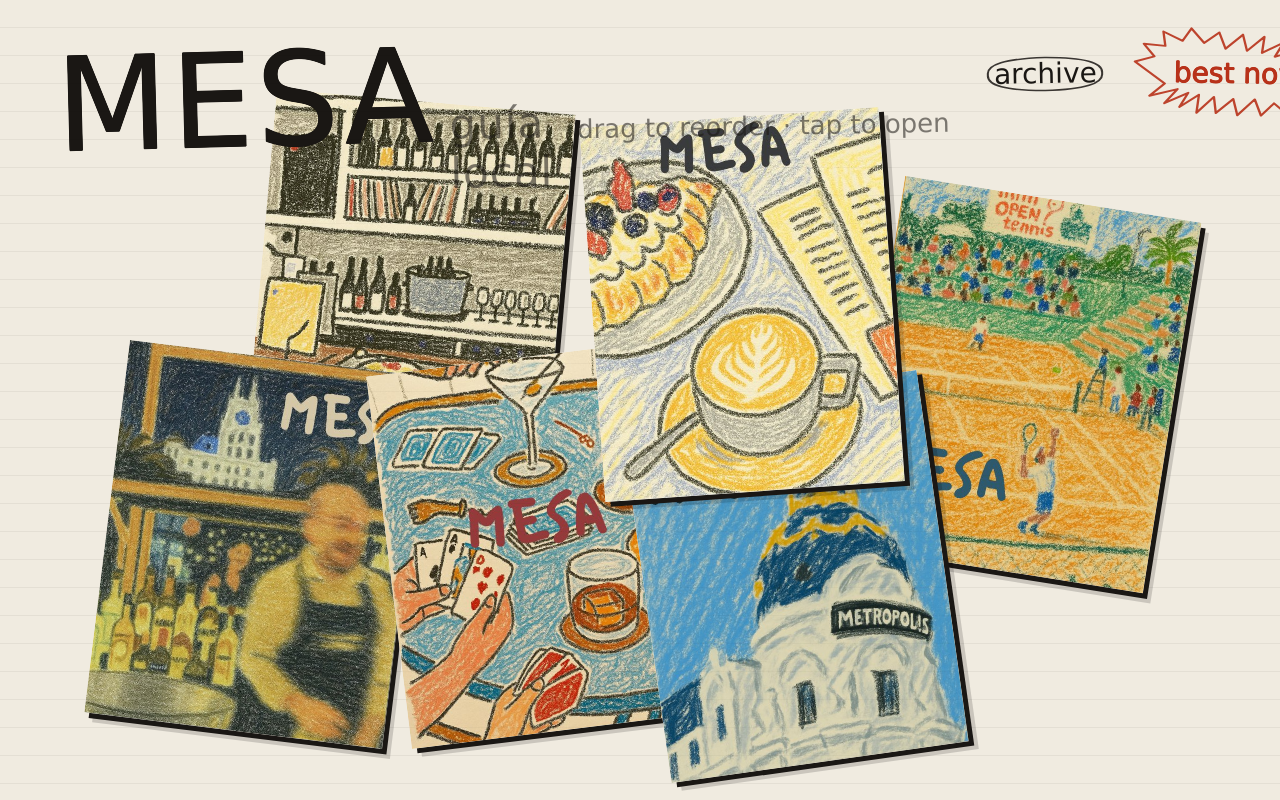
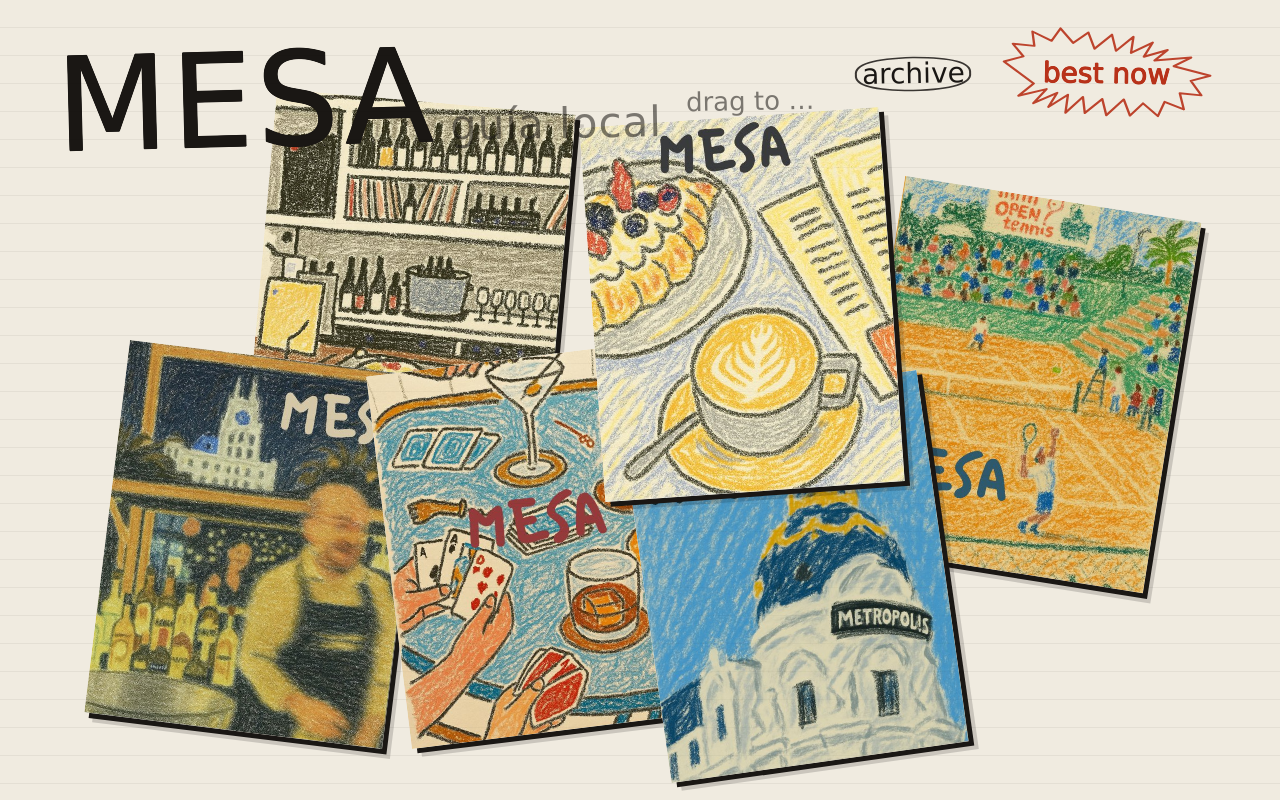
Before and after one commit to Beloslavaa/mesa-local-guide, a plain HTML site: page index.html in a window 1280 px wide. Drawn offline with nearby package versions, Linux system fonts and the light colour scheme; a web font is replaced by a local one.

Commit message:
add tap-outside-to-close hint and center it between masthead and archive
Also makes the hint truncate instead of pushing the archive/best-now
buttons off-screen at the minimum supported desktop width (900px).

Co-Authored-By: Claude Sonnet 5 <noreply@anthropic.com>
Claude-Session: https://claude.ai/code/session_016YbNA61KPmn5g6AJbpgEWq

```diff
--- a/index.html
+++ b/index.html
@@ -850,10 +850,16 @@
     pointer-events: none;
   }
   .sea-header > * { pointer-events: auto; }
+  .sea-masthead { flex-shrink: 0; }
   .sea-masthead .logo { font-size: 130px; }
   .sea-masthead .logo-sub { font-size: 42px; }
   .sea-hint {
     align-self: center;
+    flex: 1 1 auto;
+    min-width: 0;
+    overflow: hidden;
+    text-overflow: ellipsis;
+    text-align: center;
     font-family: 'Just Me Again Down Here', cursive;
     font-size: 26px;
     color: var(--ink);
@@ -862,6 +868,7 @@
     white-space: nowrap;
   }
   .sea-actions {
+    flex-shrink: 0;
     display: flex;
     align-items: center;
     gap: 32px;
@@ -966,7 +973,7 @@
         <span class="logo-sub">guía local</span>
       </div>
     </div>
-    <div class="sea-hint">drag to reorder · tap to open</div>
+    <div class="sea-hint">drag to reorder · tap to open · tap outside to close</div>
     <div class="sea-actions">
       <button class="archive-btn" id="seaArchiveBtn"><svg class="archive-btn-circle" viewBox="0 0 140 56" fill="none" preserveAspectRatio="none"><path d="M14 28 Q12 8 70 7 Q128 8 126 28 Q128 48 70 49 Q12 48 14 28 Z" stroke="#1a1714" stroke-width="2" stroke-linecap="round" fill="none" opacity="0.85"/></svg>archive</button>
       <button class="bestnow-btn" id="seaBestNowBtn"><svg class="bestnow-btn-burst" viewBox="0 0 200 100" fill="none" preserveAspectRatio="none"><path d="M 18 50 L 4 38 L 22 32 L 12 18 L 32 20 L 30 4 L 48 14 L 56 0 L 68 16 L 82 4 L 88 22 L 104 6 L 108 24 L 124 8 L 122 26 L 142 14 L 134 30 L 156 22 L 144 34 L 178 30 L 162 40 L 196 50 L 178 56 L 188 72 L 168 70 L 172 88 L 154 80 L 148 96 L 134 82 L 122 96 L 116 78 L 100 96 L 96 78 L 80 94 L 78 76 L 62 94 L 64 74 L 46 88 L 54 72 L 32 84 L 44 68 L 18 76 L 32 62 Z" stroke="#b8321a" stroke-width="2.2" stroke-linejoin="round" stroke-linecap="round" fill="none" opacity="0.9"/></svg>best now</button>
```
